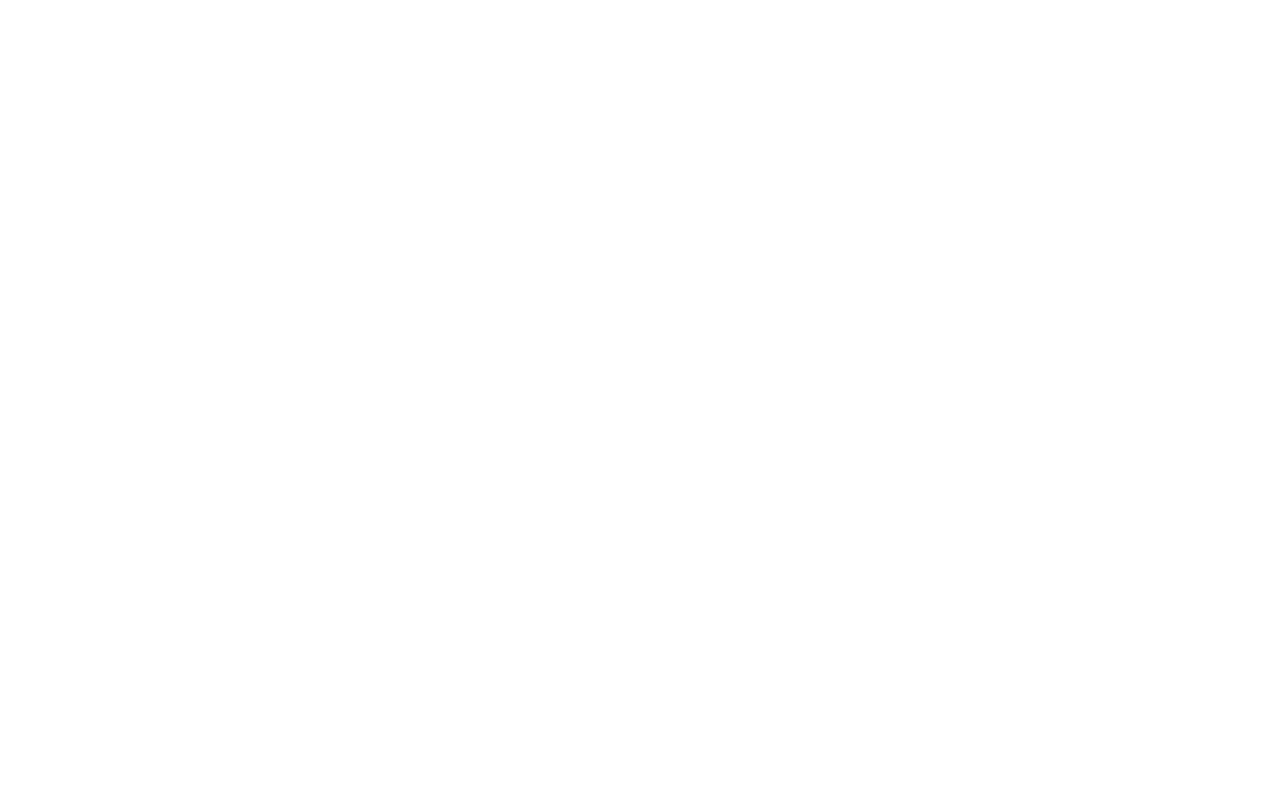
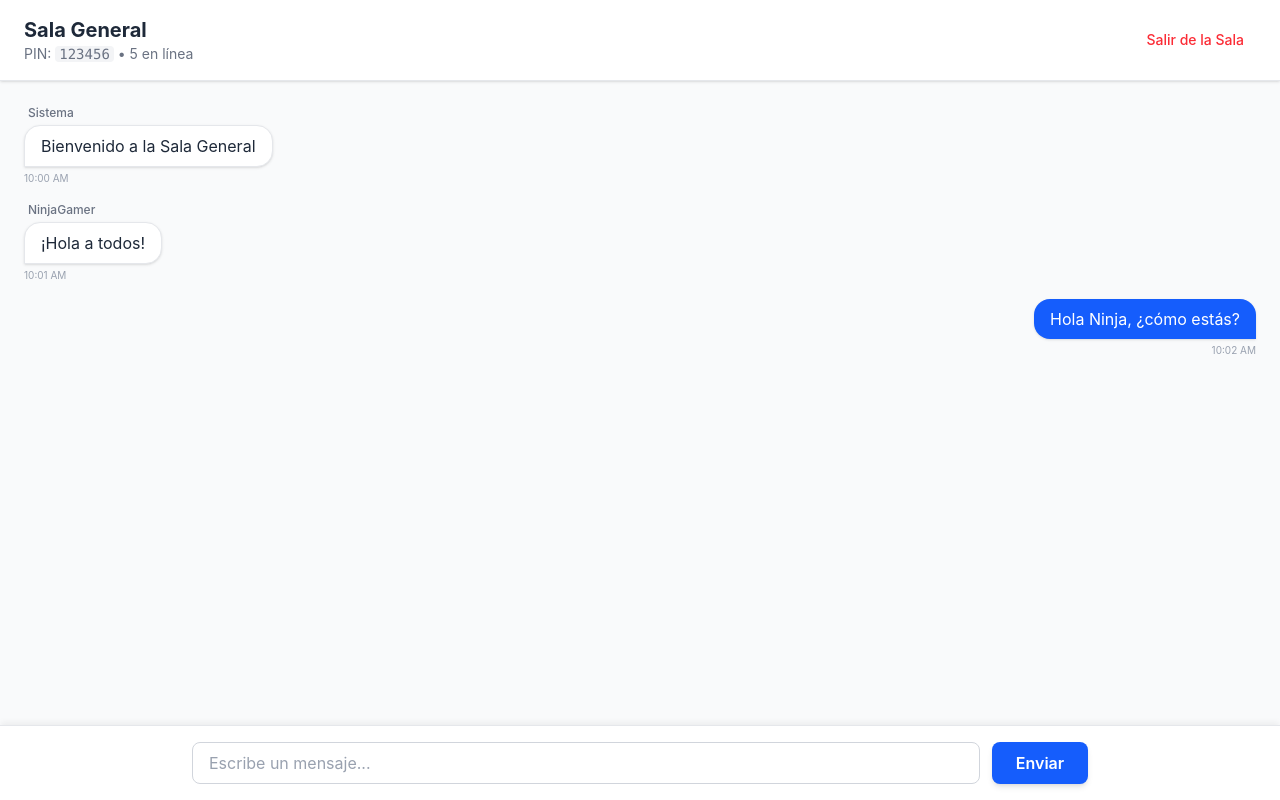
Before and after one commit to JulioViche/realtime-chat-websockets, a React (Vite) app in the folder frontend/: page /room in a window 1280 px wide. Before the commit this address had no page. Built offline with nearby package versions, Linux system fonts and the light colour scheme.

Commit message:
feat: Implementar la interfaz para las salas en /room

```diff
--- a/frontend/src/App.jsx
+++ b/frontend/src/App.jsx
@@ -1,6 +1,7 @@
 import { BrowserRouter, Routes, Route } from 'react-router-dom'
 import JoinRoom from './components/organisms/JoinRoom'
 import Login from './components/organisms/Login'
+import Room from './components/organisms/Room'
 
 function App() {
   return (
@@ -12,8 +13,8 @@ function App() {
         {/* Ruta de administración */}
         <Route path="/admin" element={<Login />} />
 
-        {/* Placeholder para la futura interfaz del chat */}
-        {/* <Route path="/chat" element={<div>Vista del Chat (en construcción)</div>} /> */}
+        {/* Vista principal de la sala de chat */}
+        <Route path="/room" element={<Room />} />
       </Routes>
     </BrowserRouter>
   )
--- a/frontend/src/components/atoms/Button.jsx
+++ b/frontend/src/components/atoms/Button.jsx
@@ -1,7 +1,8 @@
-const Button = ({ text, onClick }) => {
+const Button = ({ text, onClick, type = 'button', customClass = 'mt-4' }) => {
   return (
     <button
-      className="w-full bg-blue-600 hover:bg-blue-700 text-white font-semibold py-2 px-4 rounded-lg transition-colors duration-200 shadow-md hover:shadow-lg active:transform active:scale-95 mt-4"
+      type={type}
+      className={`w-full bg-blue-600 hover:bg-blue-700 text-white font-semibold py-2 px-4 rounded-lg transition-colors duration-200 shadow-md hover:shadow-lg active:transform active:scale-95 ${customClass}`}
       onClick={onClick}
     >
       {text}
--- /dev/null
+++ b/frontend/src/components/molecules/MessageBubble.jsx
@@ -0,0 +1,25 @@
+const MessageBubble = ({ msg }) => {
+  return (
+    <div
+      className={`flex flex-col ${msg.isMine ? 'items-end' : 'items-start'}`}
+    >
+      {!msg.isMine && (
+        <span className="text-xs text-gray-500 ml-1 mb-1 font-medium">
+          {msg.nickname}
+        </span>
+      )}
+      <div
+        className={`max-w-[75%] px-4 py-2 rounded-2xl shadow-sm ${
+          msg.isMine
+            ? 'bg-blue-600 text-white rounded-br-none'
+            : 'bg-white border border-gray-200 text-gray-800 rounded-bl-none'
+        }`}
+      >
+        <p className="text-sm md:text-base wrap-break-word">{msg.content}</p>
+      </div>
+      <span className="text-[10px] text-gray-400 mt-1">{msg.time}</span>
+    </div>
+  )
+}
+
+export default MessageBubble
--- /dev/null
+++ b/frontend/src/components/molecules/MessageForm.jsx
@@ -0,0 +1,39 @@
+import { useState } from 'react'
+import Input from '../atoms/Input'
+import Button from '../atoms/Button'
+
+const MessageForm = ({ onSendMessage }) => {
+  const [newMessage, setNewMessage] = useState('')
+
+  const handleSendMessage = (e) => {
+    e.preventDefault()
+    if (!newMessage.trim()) return
+
+    // Llamamos a la función del padre y limpiamos nuestro estado local
+    onSendMessage(newMessage)
+    setNewMessage('')
+  }
+
+  return (
+    <footer className="bg-white px-6 py-4 border-t border-gray-200 shadow-[0_-4px_6px_-1px_rgba(0,0,0,0.05)]">
+      <form
+        onSubmit={handleSendMessage}
+        className="flex space-x-3 max-w-4xl mx-auto"
+      >
+        <div className="flex-1">
+          <Input
+            type="text"
+            placeholder="Escribe un mensaje..."
+            value={newMessage}
+            onChange={(e) => setNewMessage(e.target.value)}
+          />
+        </div>
+        <div className="w-24">
+          <Button type="submit" text="Enviar" customClass="h-full" />
+        </div>
+      </form>
+    </footer>
+  )
+}
+
+export default MessageForm
--- /dev/null
+++ b/frontend/src/components/molecules/RoomHeader.jsx
@@ -0,0 +1,21 @@
+const RoomHeader = ({ roomName, pin, onlineCount, onLeave }) => {
+  return (
+    <header className="bg-white shadow-sm px-6 py-4 flex justify-between items-center border-b border-gray-200">
+      <div>
+        <h1 className="text-xl font-bold text-gray-800">{roomName}</h1>
+        <p className="text-sm text-gray-500">
+          PIN: <span className="font-mono bg-gray-100 px-1 rounded">{pin}</span>{' '}
+          • {onlineCount} en línea
+        </p>
+      </div>
+      <button
+        onClick={onLeave}
+        className="text-red-500 hover:text-red-700 hover:bg-red-50 px-3 py-1.5 rounded-lg transition-colors font-medium text-sm"
+      >
+        Salir de la Sala
+      </button>
+    </header>
+  )
+}
+
+export default RoomHeader
--- /dev/null
+++ b/frontend/src/components/organisms/Room.jsx
@@ -0,0 +1,75 @@
+import { useState } from 'react'
+import MessageForm from '../molecules/MessageForm'
+import RoomHeader from '../molecules/RoomHeader'
+import MessageBubble from '../molecules/MessageBubble'
+
+const Room = () => {
+  // Datos simulados (mocks) para que puedas ver el diseño sin conectar al backend todavía
+  const [messages, setMessages] = useState([
+    {
+      _id: '1',
+      nickname: 'Sistema',
+      content: 'Bienvenido a la Sala General',
+      isMine: false,
+      time: '10:00 AM',
+    },
+    {
+      _id: '2',
+      nickname: 'NinjaGamer',
+      content: '¡Hola a todos!',
+      isMine: false,
+      time: '10:01 AM',
+    },
+    {
+      _id: '3',
+      nickname: 'Tú',
+      content: 'Hola Ninja, ¿cómo estás?',
+      isMine: true,
+      time: '10:02 AM',
+    },
+  ])
+
+  const handleSendMessage = (text) => {
+    const newMsg = {
+      _id: Date.now().toString(),
+      nickname: 'Tú',
+      content: text,
+      isMine: true,
+      time: new Date().toLocaleTimeString([], {
+        hour: '2-digit',
+        minute: '2-digit',
+      }),
+    }
+
+    setMessages([...messages, newMsg])
+  }
+
+  const handleLeaveRoom = () => {
+    // Redirigir al inicio (simulando salida)
+    window.location.href = '/'
+  }
+
+  return (
+    <div className="flex flex-col h-screen bg-gray-50">
+      {/* Header del Chat */}
+      <RoomHeader
+        roomName="Sala General"
+        pin="123456"
+        onlineCount={5}
+        onLeave={handleLeaveRoom}
+      />
+
+      {/* Área de Mensajes */}
+      <main className="flex-1 overflow-y-auto p-6 space-y-4">
+        {messages.map((msg) => (
+          <MessageBubble key={msg._id} msg={msg} />
+        ))}
+      </main>
+
+      {/* Footer / Barra para escribir factorizada */}
+      <MessageForm onSendMessage={handleSendMessage} />
+    </div>
+  )
+}
+
+export default Room
```
